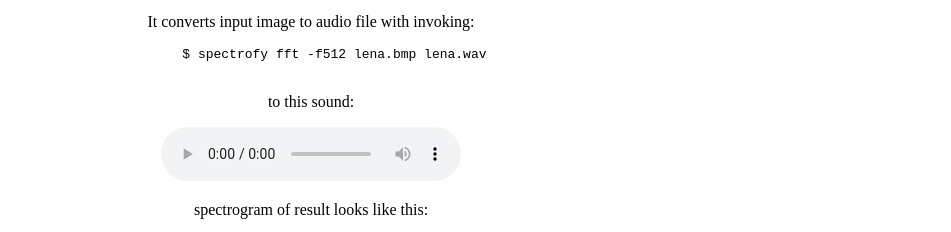
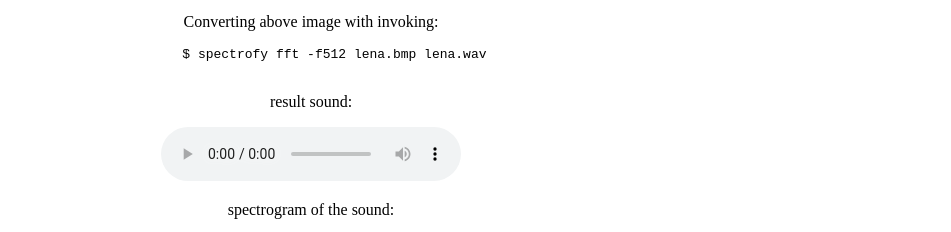
Before and after one commit to 8c6794b6/spectrofy, a plain HTML site: page index.html in a window 1280 px wide. Shown: the part 373-605 px from the top of the page, without its empty margins (329-1280 px from the left). Drawn offline with Linux system fonts and the light colour scheme.

Commit message:
Minor tidy up

```diff
--- a/index.html
+++ b/index.html
@@ -13,15 +13,15 @@
 <img src="lena_in.bmp" style="display:block;margin-left:auto; margin-right:auto;" />
 </div>
 
-<p>It converts input image to audio file with invoking:</p>
+<p>Converting above image with invoking:</p>
 <code>
 <pre>
       $ spectrofy fft -f512 lena.bmp lena.wav
   </pre>
 </code>
-<p>to this sound:</p>
+<p>result sound:</p>
 <p><audio controls="controls"> <source src="lena.ogg" type="audio/ogg" /> <source src="lena.mp3" type="audio/mp3" /> <a href="lena.mp3"> download </a> </audio></p>
-<p>spectrogram of result looks like this:</p>
+<p>spectrogram of the sound:</p>
 <div>
 
 <img src="lena_out.png" style="display:block;margin-left:auto; margin-right:auto;" />
```
Also changed, not shown: 1 other file.
